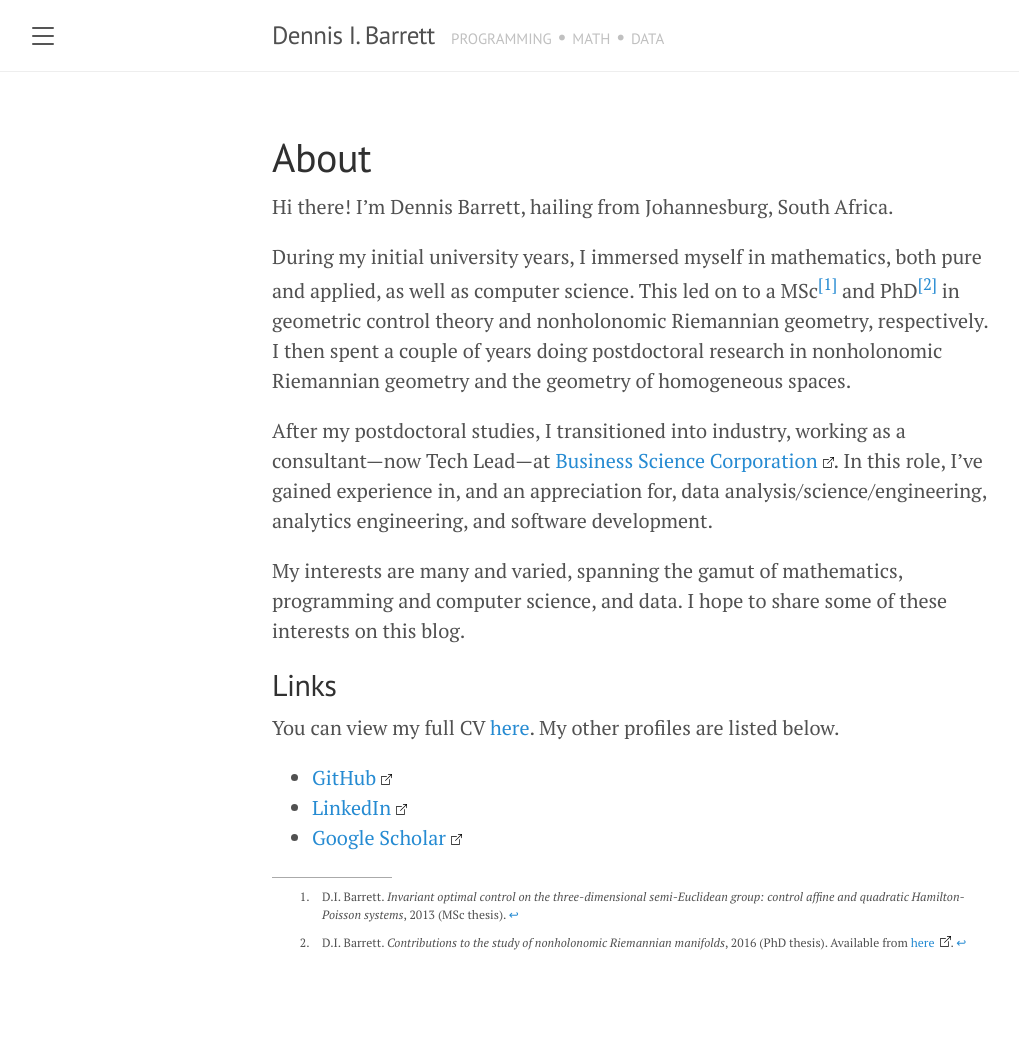
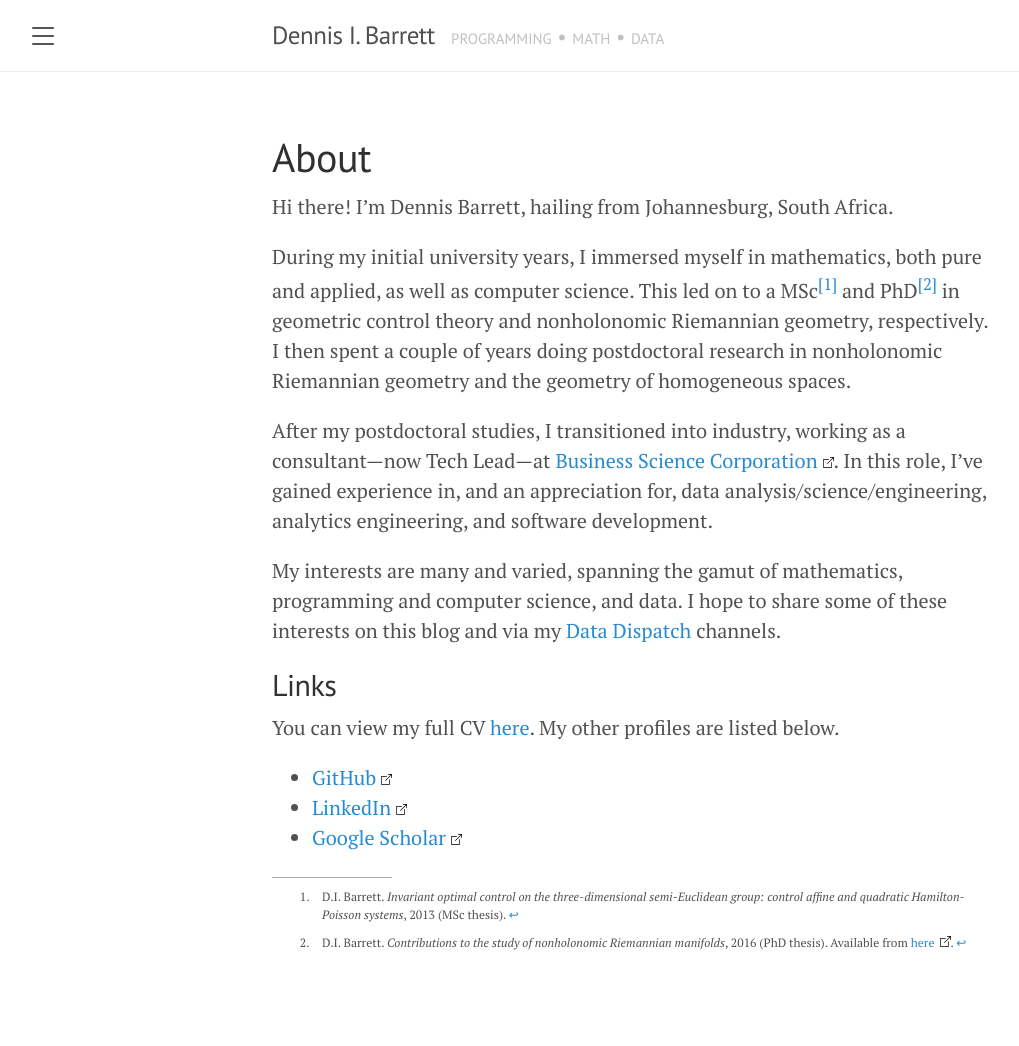
Before and after one commit to dennii/dennii.github.io, a Jekyll site: the page built from about.md, in a window 1280 px wide. Shown: the whole page, without its empty margins (8-1027 px from the left). Built offline with Jekyll 4.4.1, drawn with Linux system fonts in a browser that asks for light colours.

Commit message:
About page update to mention Data Dispatch

```diff
--- a/about.md
+++ b/about.md
@@ -15,7 +16,7 @@ After my postdoctoral studies, I transitioned into industry, working as a consul
 for, data analysis/science/engineering, analytics engineering, and software development.
 
 My interests are many and varied, spanning the gamut of mathematics, programming and computer science, and data. I hope
-to share some of these interests on this blog.
+to share some of these interests on this blog and via my [Data Dispatch](/data-dispatch/) channels.
 
 ## Links
 
```
Also changed, not shown: other parts of about.md (+1 -0 lines).
